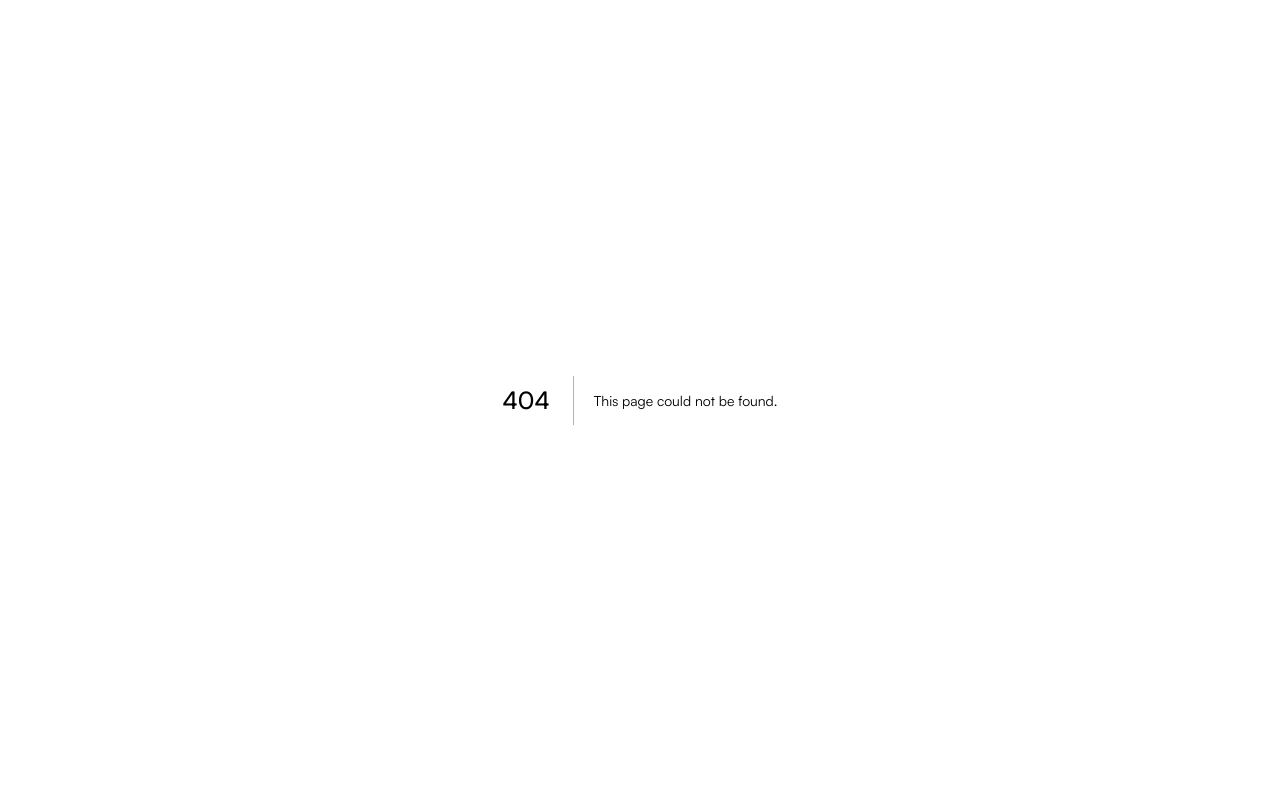
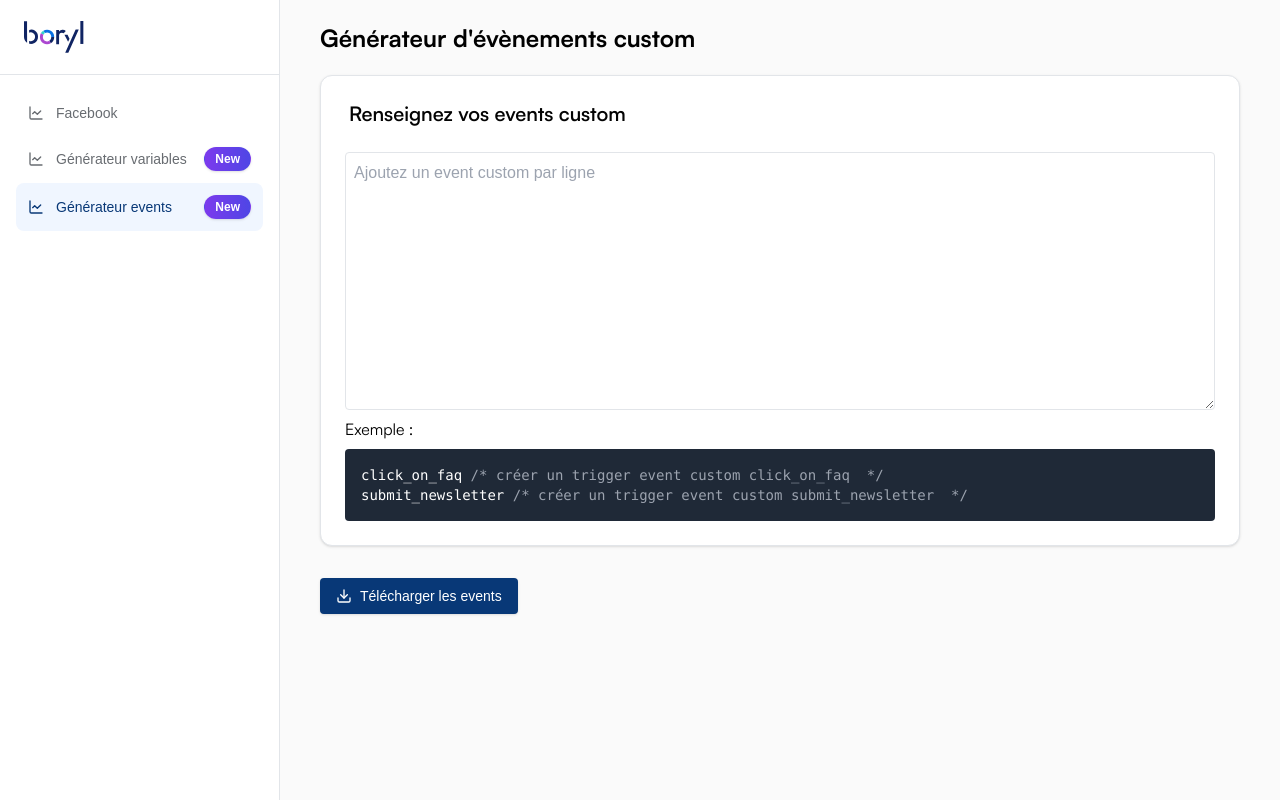
Before and after one commit to gbielli/gtm, a Next.js app: page /events in a window 1280 px wide. Before the commit this address had no page. Built offline with nearby package versions, Linux system fonts and the light colour scheme.

Commit message:
event generator

```diff
--- /dev/null
+++ b/app/events/components/eventGenerator.jsx
@@ -0,0 +1,151 @@
+"use client";
+
+import { Notification } from "@/components/notification";
+import { Button } from "@/components/ui/button";
+import { Card, CardContent, CardHeader } from "@/components/ui/card";
+import { jsonObj } from "@/lib/createEventsJson";
+import { Download } from "lucide-react";
+import { useState } from "react";
+
+const EventsGenerator = () => {
+  const [input, setInput] = useState("");
+  const [error, setError] = useState("");
+  const [isExporting, setIsExporting] = useState(false);
+  const [showSuccessAlert, setShowSuccessAlert] = useState(false);
+  const [showErrorAlert, setShowErrorAlert] = useState(false);
+
+  const generateEvents = async () => {
+    setIsExporting(true);
+    setError("");
+    setShowErrorAlert(false);
+    try {
+      const lines = input
+        .split("\n")
+        .map((line) => line.trim())
+        .filter((line) => line !== "");
+
+      if (lines.length === 0) {
+        throw new Error("Aucune entrée trouvée");
+      }
+
+      const gtmVariables = lines.map((line) => {
+        const [key] = line.split(/\s+|\t+/).map((item) => item.trim());
+
+        return {
+          accountId: "6247820543",
+          containerId: "195268723",
+          triggerId: `${Math.floor(Math.random() * 1000)}`,
+          name: `CUST - ${key}`,
+          type: "CUSTOM_EVENT",
+          customEventFilter: [
+            {
+              type: "EQUALS",
+              parameter: [
+                {
+                  type: "TEMPLATE",
+                  key: "arg0",
+                  value: "{{_event}}",
+                },
+                {
+                  type: "TEMPLATE",
+                  key: "arg1",
+                  value: key,
+                },
+              ],
+            },
+          ],
+          fingerprint: `${Date.now()}${Math.floor(Math.random() * 1000)}`,
+        };
+      });
+
+      const json = JSON.stringify(jsonObj(gtmVariables), null, 2);
+
+      const blob = new Blob([json], { type: "application/json" });
+      const url = URL.createObjectURL(blob);
+      const a = document.createElement("a");
+      a.href = url;
+      a.download = "gtm_variables.json";
+      document.body.appendChild(a);
+      a.click();
+      document.body.removeChild(a);
+      URL.revokeObjectURL(url);
+
+      setShowSuccessAlert(true);
+      setTimeout(() => setShowSuccessAlert(false), 5000); // Auto-hide after 5 seconds
+    } catch (err) {
+      setError(err.message);
+      setShowErrorAlert(true); // show error alert when there's an error
+    } finally {
+      setIsExporting(false);
+    }
+  };
+
+  return (
+    <div className="">
+      <Card className="container mx-auto mb-8">
+        <CardHeader className="px-7 text-xl">
+          <h3 className="font-semibold">Renseignez vos events custom</h3>
+        </CardHeader>
+        <CardContent>
+          <textarea
+            className="w-full p-2 border rounded"
+            rows={10}
+            value={input}
+            onChange={(e) => setInput(e.target.value)}
+            placeholder="Ajoutez un event custom par ligne"
+          />
+          <div>
+            <h3 className="mb-2">Exemple :</h3>
+            <pre className="bg-gray-800 text-sm text-white p-4 rounded language-json">
+              <code className="language-json">
+                click_on_faq{" "}
+                <span className="text-gray-400">
+                  {"/* créer un trigger event custom click_on_faq  */"}
+                </span>
+                <br />
+                submit_newsletter{" "}
+                <span className="text-gray-400">
+                  {"/* créer un trigger event custom submit_newsletter  */"}
+                </span>
+                <br />
+              </code>
+            </pre>
+          </div>
+        </CardContent>
+      </Card>
+
+      <div className="flex space-x-2">
+        <Button
+          onClick={generateEvents}
+          disabled={isExporting}
+          className="bg-primary text-white px-4 py-2 rounded hover:bg-primary/90 flex items-center"
+        >
+          <Download className="mr-2 h-4 w-4" />
+          {isExporting ? "Exportation en cours..." : "Télécharger les events"}
+        </Button>
+      </div>
+
+      {showErrorAlert && ( // show error notification if there is an error
+        <Notification
+          title="Erreur"
+          isVisible={showErrorAlert}
+          description={error}
+          type="error"
+          onClose={() => setShowErrorAlert(false)}
+        />
+      )}
+
+      {showSuccessAlert && ( // show success notification if the export was successful
+        <Notification
+          isVisible={showSuccessAlert}
+          title="Exportation réussie"
+          description="Le fichier a bien été téléchargé"
+          type="success"
+          onClose={() => setShowSuccessAlert(false)}
+        />
+      )}
+    </div>
+  );
+};
+
+export default EventsGenerator;
--- /dev/null
+++ b/app/events/page.js
@@ -0,0 +1,21 @@
+import Header from "@/components/header";
+import Sidebar from "@/components/sidebar";
+import EventsGenerator from "./components/eventGenerator";
+
+const page = () => {
+  return (
+    <div className="grid min-h-screen w-full md:grid-cols-[220px_1fr] lg:grid-cols-[280px_1fr]">
+      <Sidebar />
+      <div className="flex flex-col bg-[#fafafa]">
+        <Header title="Générateur d'évènements custom" />
+        <main className="flex flex-1 flex-col gap-4 px-4 lg:gap-6 lg:px-10 pb-8">
+          <div className="w-full  mx-auto">
+            <EventsGenerator />
+          </div>
+        </main>
+      </div>
+    </div>
+  );
+};
+
+export default page;
--- a/components/header.jsx
+++ b/components/header.jsx
@@ -45,13 +45,13 @@ export default function Header({ title }) {
               Générateur variables
             </Link>
             <Link
-              href="#"
+              href="/events"
               className="mx-[-0.65rem] flex items-center gap-4 rounded-xl px-3 py-3 text-muted-foreground"
             >
               <LineChart className="h-5 w-5" />
-              Linkedin
+              Générateur events
               <Badge className="ml-auto flex h-6 shrink-0 items-center justify-center rounded-full">
-                coming soon
+                new
               </Badge>
             </Link>
           </nav>
--- a/components/sidebar.jsx
+++ b/components/sidebar.jsx
@@ -15,7 +15,7 @@ const Sidebar = () => {
       icon: LineChart,
       badge: "New",
     },
-    { href: "#", label: "Linkedin", badge: "coming soon" },
+    { href: "/events", label: "Générateur events", badge: "New" },
   ];
 
   const pathname = usePathname();
--- /dev/null
+++ b/lib/createEventsJson.js
@@ -0,0 +1,42 @@
+export const jsonObj = (gtmTriggers) => {
+  return {
+    exportFormatVersion: 2,
+    exportTime: new Date().toISOString(),
+    containerVersion: {
+      path: "accounts/6247820543/containers/194603635/versions/2",
+      accountId: "6247820543",
+      containerId: "194603635",
+      containerVersionId: "2",
+      name: "Facebook Event Tracking",
+      container: {
+        path: "accounts/6247820543/containers/194603635",
+        accountId: "6247820543",
+        containerId: "194603635",
+        name: "Facebook Event Tracking",
+        publicId: "GTM-5BPKFTKF",
+        usageContext: ["WEB"],
+        fingerprint: "1726235913680",
+        tagManagerUrl:
+          "https://tagmanager.google.com/#/container/accounts/6247820543/containers/194603635/workspaces?apiLink=container",
+        features: {
+          supportUserPermissions: true,
+          supportEnvironments: true,
+          supportWorkspaces: true,
+          supportGtagConfigs: false,
+          supportBuiltInVariables: true,
+          supportClients: false,
+          supportFolders: true,
+          supportTags: true,
+          supportTemplates: true,
+          supportTriggers: true,
+          supportVariables: true,
+          supportVersions: true,
+          supportZones: true,
+          supportTransformations: false,
+        },
+        tagIds: ["GTM-5BPKFTKF"],
+      },
+      trigger: gtmTriggers,
+    },
+  };
+};
```
